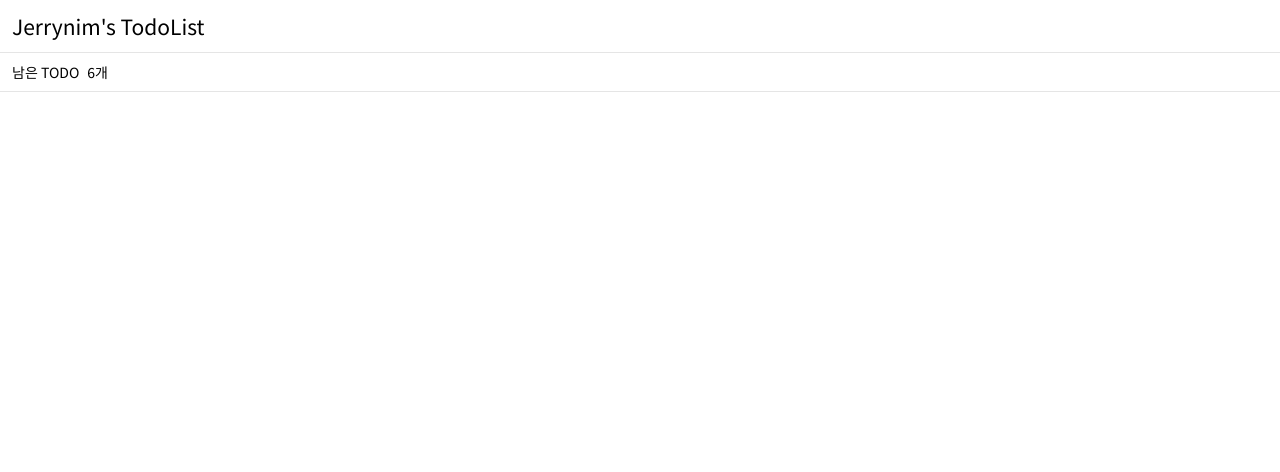
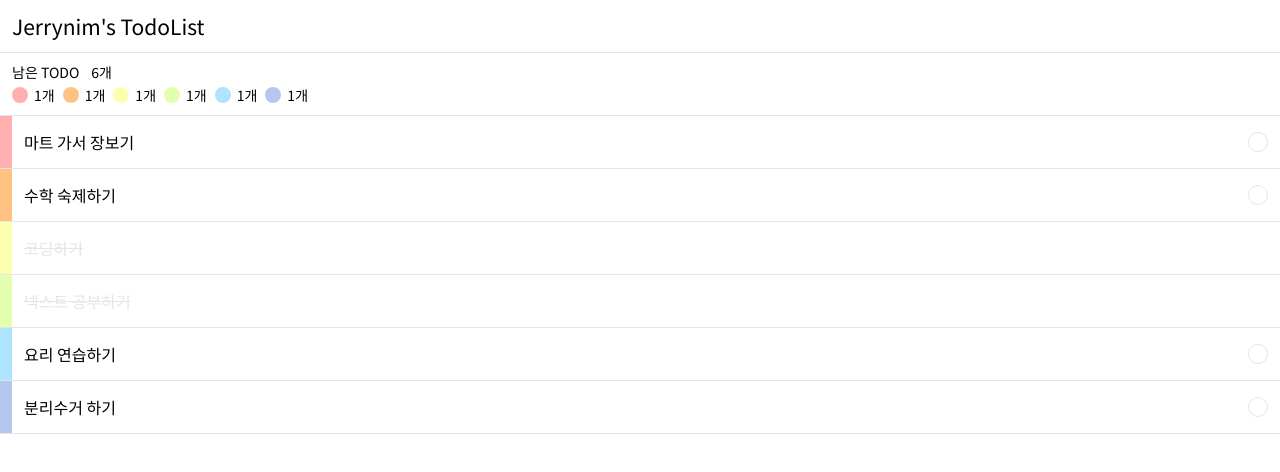
Before and after one commit to suhyun-p/next-todo, a Next.js app: page / in a window 1280 px wide. Shown: the top 472 px of the page. Built offline with nearby package versions, Linux system fonts and the light colour scheme.

Commit message:
5.2.1 색상별 투두리스트 개수 구하기

```diff
--- a/components/TodoList.tsx
+++ b/components/TodoList.tsx
@@ -1,11 +1,114 @@
-import React from "react";
+import React, { useMemo, useCallback } from "react";
 import styled from "styled-components";
 import palette from "../styles/palette";
 import { TodoType } from "../types/todo";
 
 const Container = styled.div`
     width: 100%;
+
+    .todo-num {
+        margin-left: 12px;
+    }
+
+    .todo-list-header {
+        padding: 12px;
+        position: relative;
+        border-bottom: 1px solid ${palette.gray};
+
+        .todo-list-last-todo {
+            font-size: 14px;
+            margin: 0 0 8px;
+            span {
+                margin-left: 12px;
+            }
+        }
+
+        .todo-list-header-colors {
+            display: flex;
+            .todo-list-header-color-num {
+                display: flex;
+                margin-right: 8px;
+                p {
+                    font-size: 14px;
+                    line-height: 16px;
+                    margin: 0;
+                    margin-left: 6px;
+                }
+                .todo-list-header-round-color {
+                    width: 16px;
+                    height: 16px;
+                    border-radius: 50%;
+                }
+            }
+        }
+    }
+
+    .bg-blue {
+        background-color: ${palette.blue};
+    }
+
+    .bg-green {
+        background-color: ${palette.green};
+    }
+
+    .bg-navy {
+        background-color: ${palette.navy};
+    }
+
+    .bg-orange {
+        background-color: ${palette.orange};
+    }
+
+    .bg-red {
+        background-color: ${palette.red};
+    }
+
+    .bg-yellow {
+        background-color: ${palette.yellow};
+    }
+
+    .todo-list {
+        .todo-item {
+            display: flex;
+            justify-content: space-between;
+            align-items: center;
+            width: 100%;
+            height: 52px;
+            border-bottom: 1px solid ${palette.gray};
+            .todo-left-side {
+                width: 100%;
+                height: 100%;
+                display: flex;
+                align-items: center;
+                .todo-color-block {
+                    width: 12px;
+                    height: 100%;
+                }
+                .checked-todo-text {
+                    color: ${palette.gray};
+                    text-decoration: line-through;
+                }
+                .todo-text{
+                    margin-left: 12px;
+                    font-size: 16px;
+                }
+            }
+            .todo-right-side {
+                display: flex;
+                margin-right: 12px;
+                .todo-button {
+                    width: 20px;
+                    height: 20px;
+                    border-radius: 50%;
+                    border: 1px solid ${palette.gray};
+                    background-color: transparent;
+                    outline: none;
+                }
+            }
+        }
+    }
 `;
+
 
 const TodoHeader = styled.div`
     padding: 12px;
@@ -24,13 +127,95 @@
 }
 
 const TodoList: React.FC<IProps> = ({ todos }) => {
+    const getTodoColorNums = useCallback(() => {
+        let red = 0;
+        let orange = 0;
+        let yellow = 0;
+        let green = 0;
+        let blue = 0;
+        let navy = 0;
+        todos.forEach((todo) => {
+            switch (todo.color) {
+                case "red":
+                    red += 1;
+                    break;
+                case "orange":
+                    orange += 1;
+                    break;
+                case "yellow":
+                    yellow += 1;
+                    break;
+                case "green":
+                    green += 1;
+                    break;
+                case "blue":
+                    blue += 1;
+                    break;
+                case "navy":
+                    navy += 1;
+                    break;
+                default:
+                    break;
+            }
+        });
+
+        return {
+            red, orange, yellow, green, blue, navy
+        };
+    }, [todos]);
+    console.log(getTodoColorNums());
+    const todoColorNums = useMemo(getTodoColorNums, [todos]);
+
+    type ObjectIndexType = {
+        [key: string]: number | undefined;
+    };
+
+    const todoColorNums2 = useMemo(() => {
+        const colors: ObjectIndexType = {};
+        todos.forEach((todo) => {
+            const value = colors[todo.color];
+            if(!value) {
+                colors[`${todo.color}`] = 1;
+            } else {
+                colors[`${todo.color}`] = value + 1;
+            }
+        });
+        return colors;
+    }, [todos]);
+    console.log(todoColorNums2);
+
     return (
         <Container>
-            <TodoHeader>
-                <TodoListLastNumber>
+            <div className="todo-list-header">
+                <p className="todo-list-last-todo">
                     남은 TODO<span>{todos.length}개</span>
-                </TodoListLastNumber>
-            </TodoHeader>
+                </p>
+                <div className="todo-list-header-colors">
+                    {Object.keys(todoColorNums).map((color, index) => (
+                        <div className="todo-list-header-color-num" key={index}>
+                            <div className={`todo-list-header-round-color bg-${color}`} />
+                            <p>{todoColorNums[color]}개</p>
+                        </div>
+                    ))}
+                </div>
+            </div>
+            <ul className="todo-list">
+                {todos.map((todo) => (
+                    <li className="todo-item" key={todo.id}>
+                        <div className="todo-left-side">
+                            <div className={`todo-color-block bg-${todo.color}`} />
+                            <p className={`todo-text ${ todo.checked ? "checked-todo-text" : "" }`}>
+                                {todo.text}
+                            </p>
+                        </div>
+                        <div className="todo-right-side">
+                            {!todo.checked && (
+                                <button type="button" className="todo-button" onClick={() => {}} />
+                            )}
+                        </div>
+                    </li>
+                ))}
+            </ul>
         </Container>
     );
 };
```
